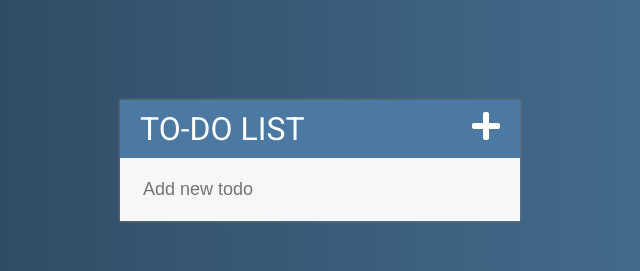
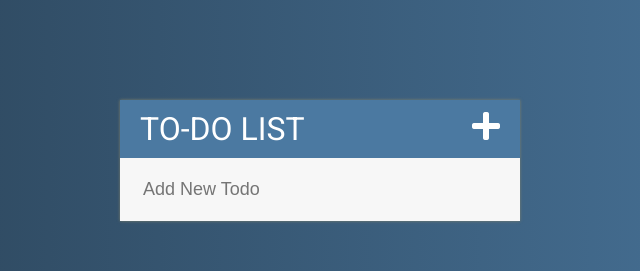
Before and after one commit to Ahmadbltagy/Todo-List, a plain HTML site: page index.html in a window 1280 px wide. Shown: the top 271 px of the page, 320-960 px from the left. Drawn offline with Linux system fonts and the light colour scheme.

Commit message:
Update index.html

```diff
--- a/index.html
+++ b/index.html
@@ -11,7 +11,7 @@
     <body>
         <div id="container">
             <h1>To-Do List <i class="fa fa-plus" aria-hidden="true"></i></h1>
-            <input type="text" placeholder="Add new todo">
+            <input type="text" placeholder="Add New Todo">
             <ul>
             </ul>
         </div>
```
